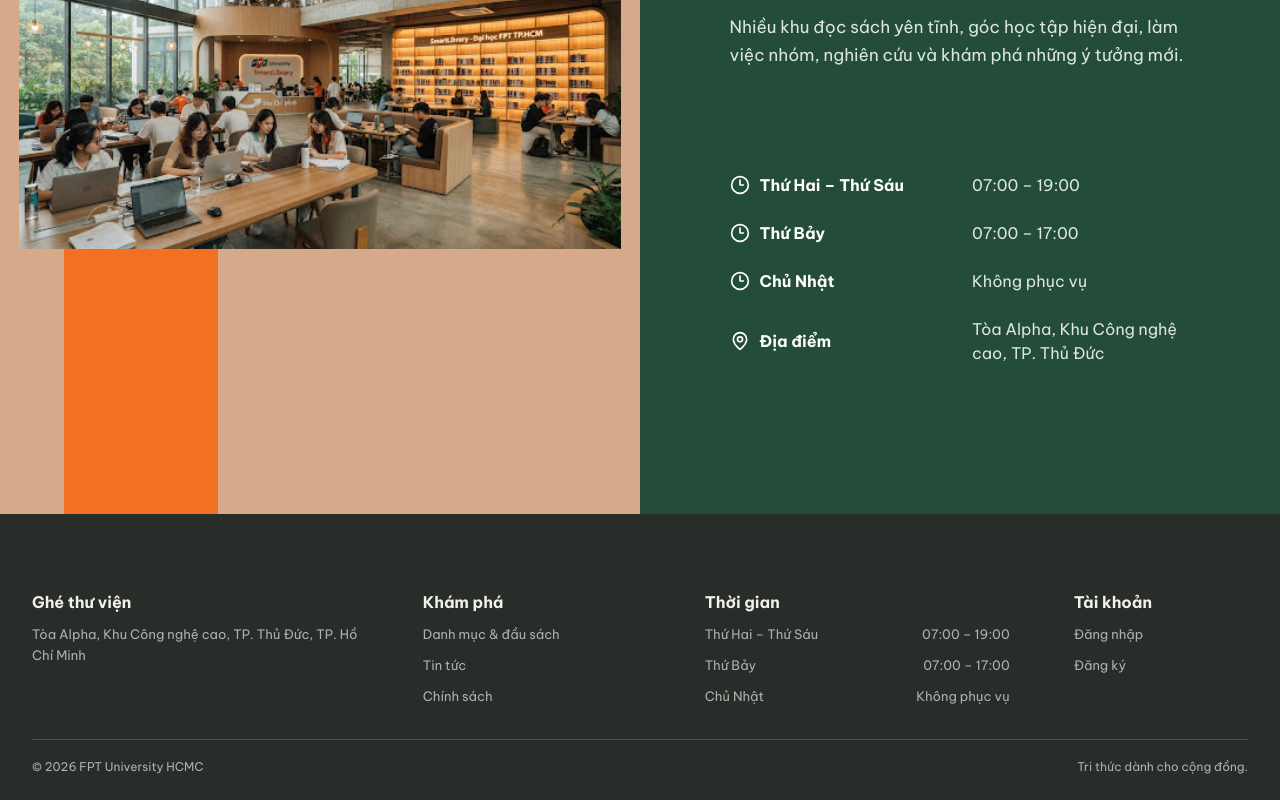
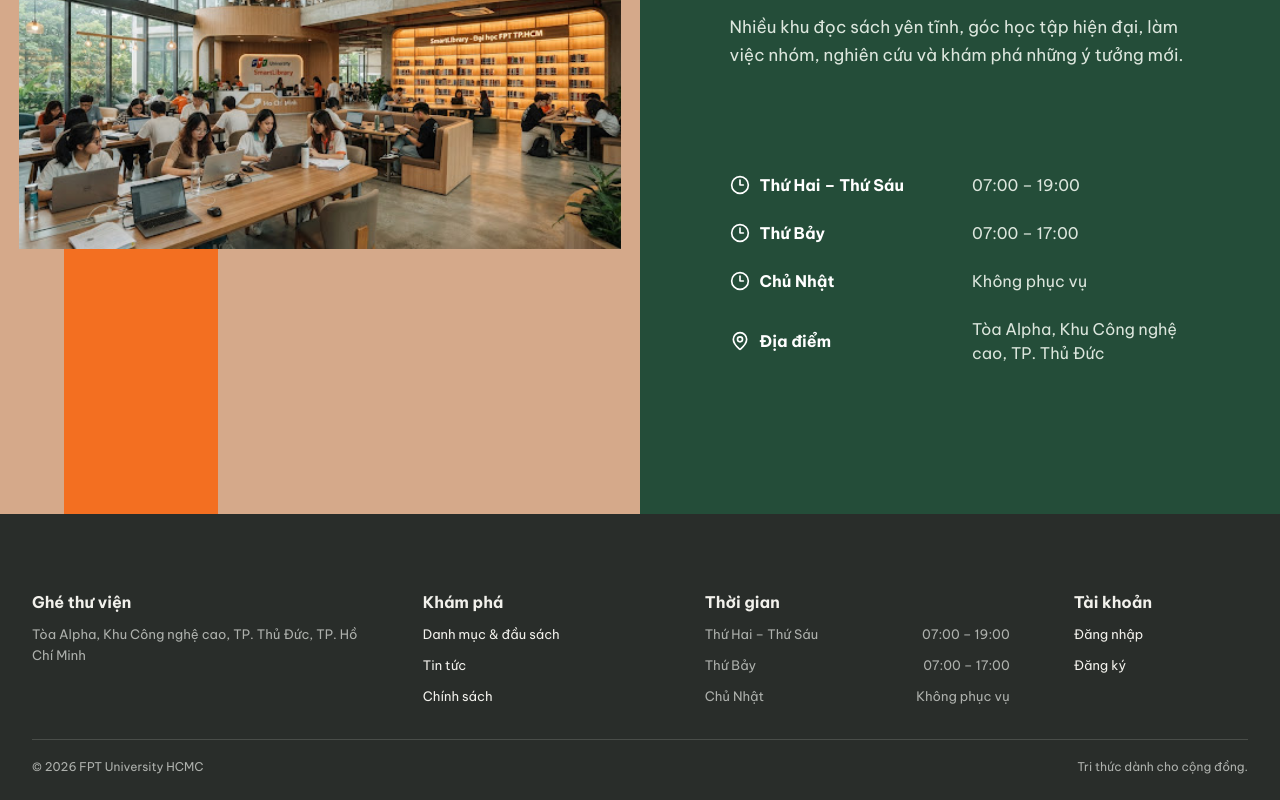
Before and after one commit to thuangodcode/SmartLibrary-FPT, a React (Vite) app in the folder apps/web/: page / in a window 1280 px wide. Shown: the part 2280-3080 px from the top of the page. Built offline with nearby package versions, Linux system fonts and the light colour scheme; no server answers; a web font is replaced by a local one.

Commit message:
refactor(home): share footer across public pages

```diff
--- /dev/null
+++ b/apps/web/src/features/home/components/HomeFooter.css
@@ -0,0 +1,76 @@
+.annual-footer .annual-frame {
+  width: min(calc(100% - 64px), 1376px);
+  min-width: 0;
+  margin-inline: auto;
+}
+
+.annual-footer {
+  display: flex;
+  flex-direction: column;
+  background: #292d2a;
+  padding: 44px 0 24px;
+  color: #f2f1ec;
+}
+
+.annual-footer-grid {
+  display: grid;
+  grid-template-columns: 1.5fr 1fr 1.4fr .8fr;
+  gap: clamp(28px, 5vw, 72px);
+  margin-top: 32px;
+}
+
+.annual-footer-grid > div {
+  display: flex;
+  min-width: 0;
+  flex-direction: column;
+  align-items: flex-start;
+  gap: 10px;
+}
+
+.annual-footer-grid strong { font-size: 16px; }
+
+.annual-footer-grid p,
+.annual-footer-grid a {
+  margin: 0;
+  color: #aeb1ad;
+  font-size: 13px;
+  line-height: 1.6;
+}
+
+.annual-footer-grid p { max-width: 100%; }
+
+.annual-footer-hours p {
+  display: flex;
+  width: 100%;
+  justify-content: space-between;
+  gap: 16px;
+  white-space: nowrap;
+}
+
+.annual-footer-grid a { transition: color 160ms ease; }
+.annual-footer-grid a:hover { color: #f5661f; }
+
+.annual-footer-legal {
+  display: flex;
+  justify-content: space-between;
+  gap: 20px;
+  margin-top: 32px;
+  border-top: 1px solid rgb(242 241 236 / 16%);
+  padding-top: 18px;
+  color: #aeb1ad;
+  font-size: 12px;
+}
+
+.annual-footer-legal span { white-space: nowrap; }
+
+@media (max-width: 1100px) {
+  .annual-footer-grid { grid-template-columns: 1.3fr 1fr; row-gap: 36px; }
+}
+
+@media (max-width: 540px) {
+  .annual-footer .annual-frame { width: calc(100% - 40px); }
+  .annual-footer { padding-top: 32px; }
+  .annual-footer-grid { grid-template-columns: 1fr 1fr; gap: 32px 20px; }
+  .annual-footer-hours p { flex-wrap: wrap; white-space: normal; }
+  .annual-footer-legal { gap: 8px 18px; flex-wrap: wrap; }
+}
--- /dev/null
+++ b/apps/web/src/features/home/components/HomeFooter.tsx
@@ -0,0 +1,56 @@
+import { Link } from 'react-router-dom';
+import { useAuthStore } from '../../auth/store/useAuthStore';
+import './HomeFooter.css';
+
+const HomeFooter = () => {
+  const isAuthenticated = useAuthStore((state) => state.isAuthenticated);
+  const userRole = useAuthStore((state) => state.user?.role);
+
+  return (
+    <footer className="annual-footer">
+      <div className="annual-frame annual-footer-grid">
+        <div>
+          <strong>Ghé thư viện</strong>
+          <p>Tòa Alpha, Khu Công nghệ cao, TP. Thủ Đức, TP. Hồ Chí Minh</p>
+        </div>
+        <div>
+          <strong>Khám phá</strong>
+          <Link to="/books">Danh mục &amp; đầu sách</Link>
+          <Link to="/news">Tin tức</Link>
+          <Link to="/policies">Chính sách</Link>
+        </div>
+        <div className="annual-footer-hours">
+          <strong>Thời gian</strong>
+          <p><span>Thứ Hai – Thứ Sáu</span><span>07:00 – 19:00</span></p>
+          <p><span>Thứ Bảy</span><span>07:00 – 17:00</span></p>
+          <p><span>Chủ Nhật</span><span>Không phục vụ</span></p>
+        </div>
+        <div>
+          <strong>Tài khoản</strong>
+          {isAuthenticated ? (
+            <>
+              <Link to="/profile">Hồ sơ cá nhân</Link>
+              {userRole === 'Reader' && (
+                <>
+                  <Link to="/support">Hỗ trợ</Link>
+                  <Link to="/history">Lịch sử</Link>
+                </>
+              )}
+            </>
+          ) : (
+            <>
+              <Link to="/login">Đăng nhập</Link>
+              <Link to="/register">Đăng ký</Link>
+            </>
+          )}
+        </div>
+      </div>
+      <div className="annual-frame annual-footer-legal">
+        <span>© 2026 FPT University HCMC</span>
+        <span>Tri thức dành cho cộng đồng.</span>
+      </div>
+    </footer>
+  );
+};
+
+export default HomeFooter;
--- a/apps/web/src/features/home/pages/BookDetailPage.tsx
+++ b/apps/web/src/features/home/pages/BookDetailPage.tsx
@@ -7,6 +7,7 @@ import { parseApiResponse } from '../../../lib/api';
 import { useToast } from '../../../components/ui/useToast';
 import { useAuthStore } from '../../auth/store/useAuthStore';
 import { BookCover } from '../components/BookCover';
+import HomeFooter from '../components/HomeFooter';
 import HomeNavbar from '../components/HomeNavbar';
 import { useBookAvailability, useBookReviews, useHomeBook, type BookReview } from '../hooks/useHomeData';
 import './HomePage.css';
@@ -266,6 +267,7 @@ const BookDetailPage = () => {
           <div className="book-detail-cover-skeleton" />
           <div className="book-detail-copy-skeleton"><span /><span /><span /><span /></div>
         </main>
+        <HomeFooter />
       </div>
     );
   }
@@ -279,6 +281,7 @@ const BookDetailPage = () => {
           <p>{bookQuery.error?.message || 'Không tìm thấy đầu sách này.'}</p>
           <Link to="/books"><ArrowLeft size={16} /> Trở về khám phá sách</Link>
         </main>
+        <HomeFooter />
       </div>
     );
   }
@@ -507,6 +510,7 @@ const BookDetailPage = () => {
           )}
         </section>
       </main>
+      <HomeFooter />
       {borrowSuccessOpen && (
         <div className="book-borrow-success-backdrop" role="presentation" onMouseDown={(event) => {
           if (event.target === event.currentTarget) setBorrowSuccessOpen(false);
--- a/apps/web/src/features/home/pages/HomeCatalogPage.tsx
+++ b/apps/web/src/features/home/pages/HomeCatalogPage.tsx
@@ -4,6 +4,7 @@ import { ArrowLeft, ArrowRight, LibraryBig, X } from "lucide-react";
 import { getPersonalizedRecommendations, type AiBookSuggestion } from "../../ai/aiApi";
 import { useAuthStore } from "../../auth/store/useAuthStore";
 import { BookCard } from "../components/BookCard";
+import HomeFooter from "../components/HomeFooter";
 import HomeNavbar from "../components/HomeNavbar";
 import RagAskPanel from "../components/RagAskPanel";
 import { useHomeBooks, useHomeCategories } from "../hooks/useHomeData";
@@ -302,9 +303,7 @@ const HomeCatalogPage = () => {
           </section>
         </div>
       </main>
-      <footer className="annual-info-footer">
-        <span>© 2026 SmartLibrary · FPT University HCMC</span>
-      </footer>
+      <HomeFooter />
     </div>
   );
 };
--- a/apps/web/src/features/home/pages/HomeInfoPage.tsx
+++ b/apps/web/src/features/home/pages/HomeInfoPage.tsx
@@ -1,5 +1,5 @@
-import { Link } from 'react-router-dom';
 import { MOCK_FAQS, MOCK_NEWS } from '../mock';
+import HomeFooter from '../components/HomeFooter';
 import HomeNavbar from '../components/HomeNavbar';
 import './HomePage.css';
 import './HomeInfoPage.css';
@@ -22,7 +22,7 @@ const HomeInfoPage: React.FC<{ section: HomeInfoSection }> = ({ section }) => {
 
   return (
     <div className="annual-home annual-info-page">
-      <HomeNavbar activeSection={section} />
+      <HomeNavbar activeSection={section === 'news' ? 'news' : undefined} />
 
       <main className="annual-info-main">
         <header className="annual-info-heading">
@@ -57,14 +57,7 @@ const HomeInfoPage: React.FC<{ section: HomeInfoSection }> = ({ section }) => {
         )}
       </main>
 
-      <footer className="annual-info-footer">
-        <Link to="/">SmartLibrary</Link>
-        <nav aria-label="Liên kết cuối trang">
-          <Link to="/news">Tin tức</Link>
-          <Link to="/policies">Chính sách</Link>
-        </nav>
-        <span>© 2026 FPT University HCMC</span>
-      </footer>
+      <HomeFooter />
     </div>
   );
 };
--- a/apps/web/src/features/home/pages/HomePage.css
+++ b/apps/web/src/features/home/pages/HomePage.css
@@ -197,22 +197,6 @@
 .annual-cta-button { display: inline-flex; min-height: 58px; align-items: center; justify-content: space-between; gap: 32px; background: var(--orange); padding: 0 24px; color: #fff !important; font-weight: 750; transition: transform 180ms ease, background 180ms ease; }
 .annual-cta-button:hover { background: #d85811; transform: translateY(-4px); }
 
-.annual-footer { display: flex; flex-direction: column; background: #292d2a; padding: 44px 0 24px; color: #f2f1ec; }
-.annual-footer-top { display: flex; align-items: center; justify-content: space-between; gap: 32px; border-bottom: 1px solid rgb(242 241 236 / 16%); padding: 0 0 28px; }
-.annual-footer-logo { display: inline-flex; flex: 0 0 auto; align-items: center; }
-.annual-footer-logo img { display: block; width: 140px; height: 52px; object-fit: contain; }
-.annual-footer-top p { max-width: 100%; margin: 0; color: #f2f1ec; font-family: Newsreader, Georgia, serif; font-size: clamp(20px, 2.2vw, 28px); line-height: 1.2; text-align: right; white-space: nowrap; }
-.annual-footer-grid { display: grid; grid-template-columns: 1.5fr 1fr 1.4fr .8fr; gap: clamp(28px, 5vw, 72px); margin-top: 32px; }
-.annual-footer-grid > div { display: flex; min-width: 0; flex-direction: column; align-items: flex-start; gap: 10px; }
-.annual-footer-grid strong { font-size: 16px; }
-.annual-footer-grid p, .annual-footer-grid a, .annual-footer-grid button { margin: 0; color: #aeb1ad; font-size: 13px; line-height: 1.6; }
-.annual-footer-grid p { max-width: 100%; }
-.annual-footer-hours p { display: flex; width: 100%; justify-content: space-between; gap: 16px; white-space: nowrap; }
-.annual-footer-grid button { border: 0; background: transparent; padding: 0; cursor: pointer; }
-.annual-footer-grid a:hover, .annual-footer-grid button:hover { color: var(--orange); }
-.annual-footer-legal { display: flex; justify-content: space-between; gap: 20px; margin-top: 32px; border-top: 1px solid rgb(242 241 236 / 16%); padding-top: 18px; color: #aeb1ad; font-size: 12px; }
-.annual-footer-legal span { white-space: nowrap; }
-
 .annual-home :focus-visible { outline: 3px solid #2b7fff; outline-offset: 4px; }
 
 @media (max-width: 1100px) {
@@ -277,7 +261,6 @@
   .annual-faq-stamp { width: 290px; }
   .annual-cta h2 { font-size: clamp(68px, 13vw, 110px); }
   .annual-cta-photo { width: 54%; height: 45%; }
-  .annual-footer-grid { grid-template-columns: 1.3fr 1fr; row-gap: 36px; }
 }
 
 @media (max-width: 540px) {
@@ -323,12 +306,6 @@
   .annual-cta-photo { width: 78%; height: 38%; opacity: .65; }
   .annual-cta-inner > div { grid-template-columns: 1fr; }
   .annual-cta-button { width: 100%; }
-  .annual-footer { padding-top: 32px; }
-  .annual-footer-top { align-items: flex-start; flex-direction: column; gap: 12px; padding-bottom: 22px; }
-  .annual-footer-top p { font-size: 20px; text-align: left; white-space: normal; }
-  .annual-footer-grid { grid-template-columns: 1fr 1fr; gap: 32px 20px; }
-  .annual-footer-hours p { flex-wrap: wrap; white-space: normal; }
-  .annual-footer-legal { gap: 8px 18px; flex-wrap: wrap; }
 }
 
 @media (prefers-reduced-motion: reduce) {
--- a/apps/web/src/features/home/pages/HomePage.tsx
+++ b/apps/web/src/features/home/pages/HomePage.tsx
@@ -2,8 +2,8 @@ import { Link, useNavigate, useSearchParams } from 'react-router-dom';
 import { Clock3, MapPin } from 'lucide-react';
 import campusPhoto from '../../../assets/figma/HCM-Campus.jpg';
 import libraryPhoto from '../../../assets/figma/home-library.png';
-import { useAuthStore } from '../../auth/store/useAuthStore';
 import { BookCard } from '../components/BookCard';
+import HomeFooter from '../components/HomeFooter';
 import HomeNavbar from '../components/HomeNavbar';
 import Marquee from '../components/Marquee';
 import { useHomeBooks, useHomeCategories } from '../hooks/useHomeData';
@@ -21,8 +21,6 @@ export const HomePage = () => {
   const categories = categoriesQuery.data ?? [];
   const books = booksQuery.data?.books ?? [];
   const activeCategoryName = categories.find((category) => category.id === activeCategory)?.name;
-  const isAuthenticated = useAuthStore((state) => state.isAuthenticated);
-  const userRole = useAuthStore((state) => state.user?.role);
   const selectCategory = (categoryId: string) => {
     const nextParams = new URLSearchParams(searchParams);
     if (categoryId) nextParams.set('category', categoryId);
@@ -177,23 +175,7 @@ export const HomePage = () => {
         </section>
       </main>
 
-      <footer className="annual-footer">
-        <div className="annual-frame annual-footer-grid">
-          <div><strong>Ghé thư viện</strong><p>Tòa Alpha, Khu Công nghệ cao, TP. Thủ Đức, TP. Hồ Chí Minh</p></div>
-          <div><strong>Khám phá</strong><Link to="/books">Danh mục & đầu sách</Link><Link to="/news">Tin tức</Link><Link to="/policies">Chính sách</Link></div>
-          <div className="annual-footer-hours"><strong>Thời gian</strong><p><span>Thứ Hai – Thứ Sáu</span><span>07:00 – 19:00</span></p><p><span>Thứ Bảy</span><span>07:00 – 17:00</span></p><p><span>Chủ Nhật</span><span>Không phục vụ</span></p></div>
-          <div>
-            <strong>Tài khoản</strong>
-            {isAuthenticated
-              ? <><Link to="/profile">Hồ sơ cá nhân</Link>{userRole === 'Reader' && <><Link to="/support">Hỗ trợ</Link><Link to="/history">Lịch sử</Link></>}</>
-              : <><Link to="/login">Đăng nhập</Link><Link to="/register">Đăng ký</Link></>}
-          </div>
-        </div>
-        <div className="annual-frame annual-footer-legal">
-          <span>© 2026 FPT University HCMC</span>
-          <span>Tri thức dành cho cộng đồng.</span>
-        </div>
-      </footer>
+      <HomeFooter />
     </div>
   );
 };
--- a/apps/web/src/features/profile/pages/HistoryPage.tsx
+++ b/apps/web/src/features/profile/pages/HistoryPage.tsx
@@ -12,6 +12,7 @@ import {
   Wallet,
 } from 'lucide-react';
 import HomeNavbar from '../../home/components/HomeNavbar';
+import HomeFooter from '../../home/components/HomeFooter';
 import { API_BASE_URL } from '../../../config';
 import { parseApiResponse } from '../../../lib/api';
 import { useAuthStore } from '../../auth/store/useAuthStore';
@@ -395,6 +396,7 @@ const HistoryPage = () => {
           </nav>
         )}
       </main>
+      <HomeFooter />
     </div>
   );
 };
--- a/apps/web/src/features/profile/pages/ProfilePage.tsx
+++ b/apps/web/src/features/profile/pages/ProfilePage.tsx
@@ -5,6 +5,7 @@ import { API_BASE_URL } from '../../../config';
 import { parseApiResponse } from '../../../lib/api';
 import { useAuthStore } from '../../auth/store/useAuthStore';
 import HomeNavbar from '../../home/components/HomeNavbar';
+import HomeFooter from '../../home/components/HomeFooter';
 import './ProfilePage.css';
 
 interface ApiResult<T> {
@@ -394,6 +395,7 @@ const ProfilePage: React.FC = () => {
     <div className="annual-home profile-home">
       <HomeNavbar />
       <main className="profile-main">{profileContent}</main>
+      <HomeFooter />
     </div>
   );
 };
--- a/apps/web/src/features/profile/pages/SupportPage.tsx
+++ b/apps/web/src/features/profile/pages/SupportPage.tsx
@@ -2,6 +2,7 @@ import { useEffect, useRef, useState, type FormEvent } from 'react';
 import { HubConnection, HubConnectionBuilder, HubConnectionState, LogLevel } from '@microsoft/signalr';
 import { AlertCircle, Camera, Check, CircleHelp, LoaderCircle, MessageCircle, Send, UserRound } from 'lucide-react';
 import HomeNavbar from '../../home/components/HomeNavbar';
+import HomeFooter from '../../home/components/HomeFooter';
 import { API_BASE_URL } from '../../../config';
 import { parseApiResponse } from '../../../lib/api';
 import { useAuthStore } from '../../auth/store/useAuthStore';
@@ -414,6 +415,7 @@ const SupportPage = () => {
           </div>
         )}
       </main>
+      <HomeFooter />
     </div>
   );
 };
```
